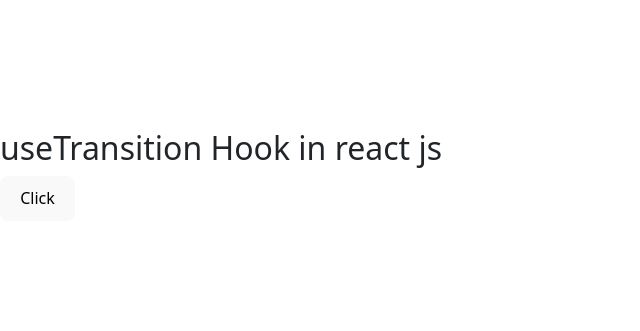
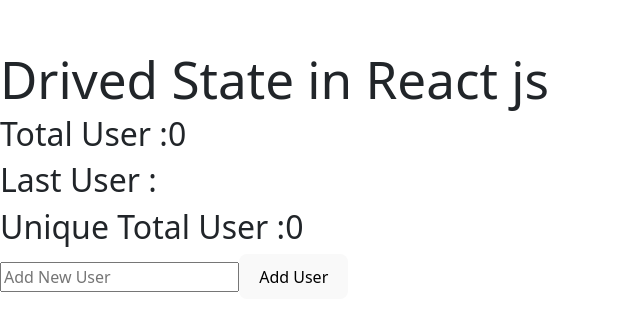
Before and after one commit to Junaid-webdev/react, a React (Vite) app in the folder react-app/: page / in a window 1280 px wide. Shown: the part 225-556 px from the top of the page, without its empty margins (0-640 px from the left). Built offline with nearby package versions, Linux system fonts and the light colour scheme.

Commit message:
Drived State in React

```diff
--- a/react-app/src/App.jsx
+++ b/react-app/src/App.jsx
@@ -1,24 +1,30 @@
-import { useState, useTransition } from "react";
+import { useState } from "react";
 
 
 function App(){
-const [pending,startTransition] = useTransition();
+const [users,setUsers]=useState([]);
+const [user,setUser]=useState('');
+const handleAddUser = ()=>{
+setUsers([...users,user]);
+}
+const total = users.length;
+const last = users[users.length-1];
+const unique = [...new Set(users)].length;
 
-const handleBtn = async()=>{
-startTransition(async()=>{
+  return<>
+  <h1>Drived State in React js</h1>
 
- await new Promise(res=>setTimeout(res,5000))
-})
+  <h2>Total User :{total}</h2>
+  <h2>Last User :{last}</h2>
+  <h2>Unique Total User :{unique}</h2>
 
-}
-  return<>
-  <h2>useTransition Hook in react js</h2>
+  <input type="text" onChange={(event)=>setUser(event.target.value)} placeholder="Add New User" />
+  <button onClick={handleAddUser}>Add User</button>
   {
-    pending?
-    <img style={{ width:"100px" }} src="https://upload.wikimedia.org/wikipedia/commons/b/b1/Loading_icon.gif" alt="" />
-    :null
+    users.map((item,index)=>(
+      <h4 key={index}>{item}</h4>
+    ))
   }
-  <button disabled={pending} onClick={handleBtn}>Click</button>
   </>
 }
 export default App;
```
